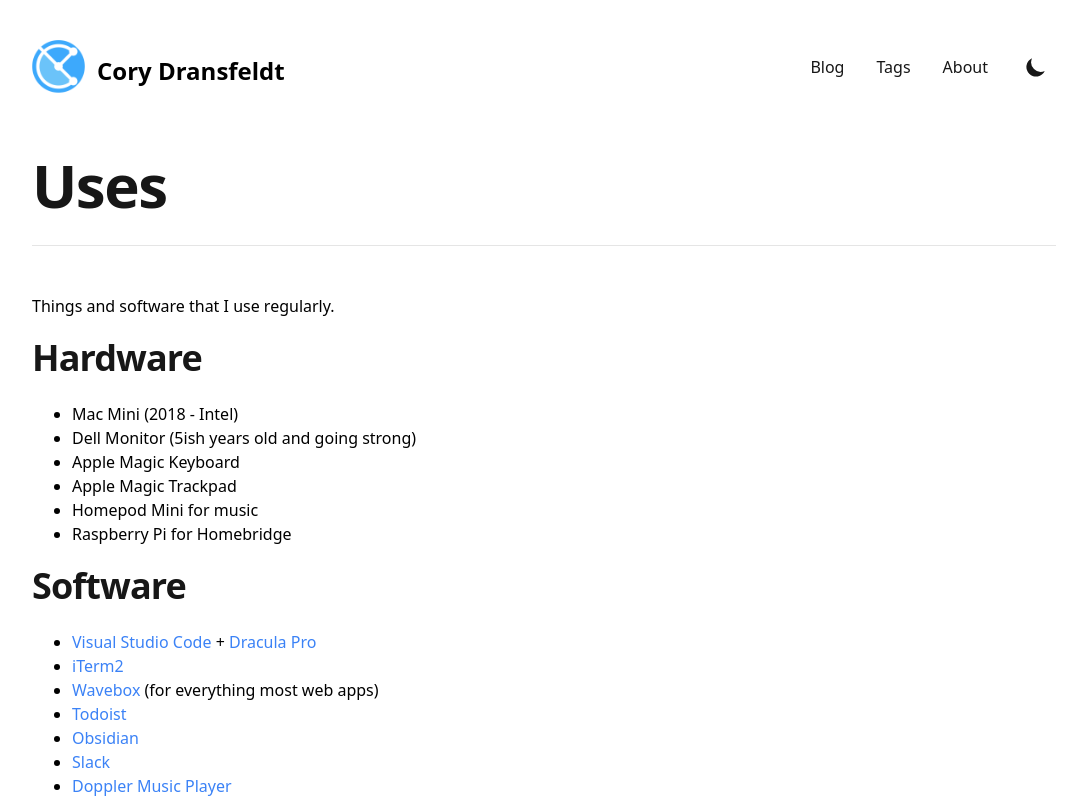
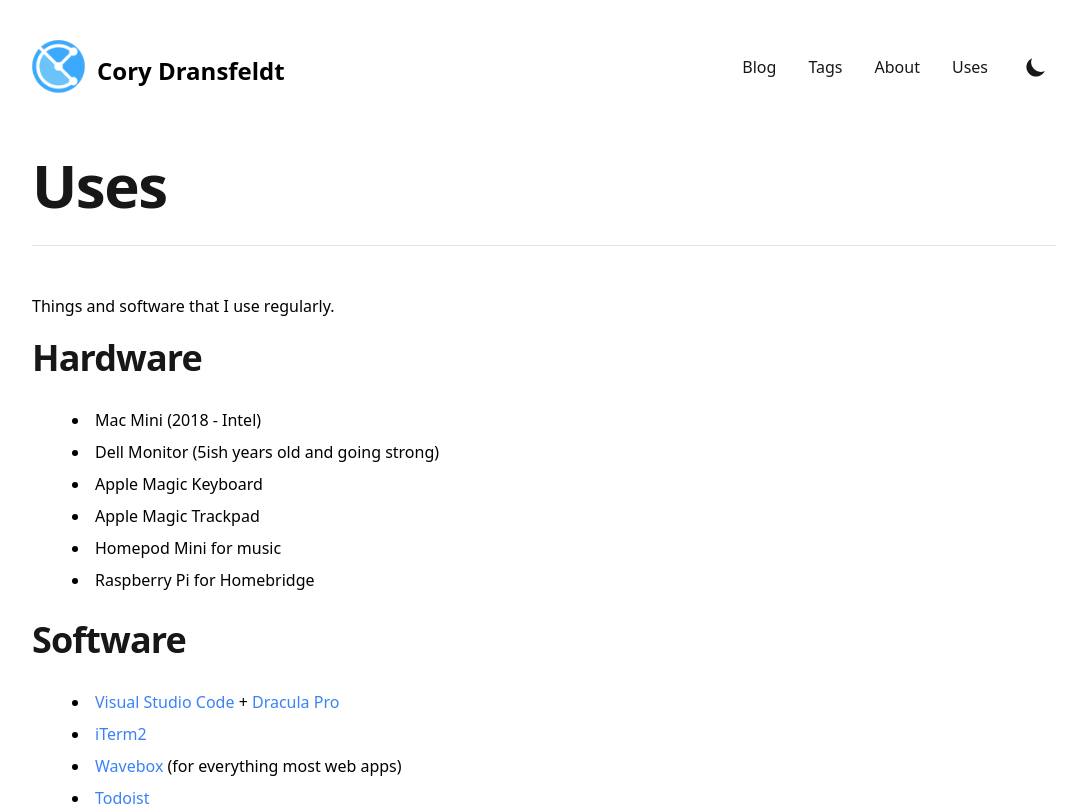
Before and after one commit to cdransf/coryd.dev-next, a Next.js app: page /uses in a window 1280 px wide. Shown: the top 806 px of the page, without its empty margins (96-1171 px from the left). Built offline with nearby package versions, Linux system fonts and the light colour scheme.

Commit message:
add rss; style fixes + updates

```diff
--- a/components/Footer.tsx
+++ b/components/Footer.tsx
@@ -10,6 +10,7 @@ export default function Footer() {
                     <SocialIcon kind="mail" href={`mailto:${siteMetadata.email}`} size={6} />
                     <SocialIcon kind="github" href={siteMetadata.github} size={6} />
                     <SocialIcon kind="twitter" href={siteMetadata.twitter} size={6} />
+                    <SocialIcon kind="rss" href={siteMetadata.rss} size={6} />
                     <SocialIcon kind="lastfm" href={siteMetadata.lastfm} size={6} />
                     <SocialIcon kind="trakt" href={siteMetadata.trakt} size={6} />
                     <SocialIcon kind="oku" href={siteMetadata.oku} size={6} />
--- a/components/social-icons/index.tsx
+++ b/components/social-icons/index.tsx
@@ -1,6 +1,7 @@
 import Mail from './mail.svg'
 import Github from './github.svg'
 import Twitter from './twitter.svg'
+import Rss from './rss.svg'
 import Lastfm from './lastfm.svg'
 import Pocket from './pocket.svg'
 import Trakt from './trakt.svg'
@@ -10,6 +11,7 @@ const components = {
     mail: Mail,
     github: Github,
     twitter: Twitter,
+    rss: Rss,
     lastfm: Lastfm,
     trakt: Trakt,
     oku: Oku,
--- a/data/headerNavLinks.ts
+++ b/data/headerNavLinks.ts
@@ -2,6 +2,7 @@ const headerNavLinks = [
     { href: '/blog', title: 'Blog' },
     { href: '/tags', title: 'Tags' },
     { href: '/about', title: 'About' },
+    { href: '/uses', title: 'Uses' },
 ]
 
 export default headerNavLinks
--- a/data/siteMetadata.js
+++ b/data/siteMetadata.js
@@ -14,6 +14,7 @@ const siteMetadata = {
     email: 'cory.dransfeldt@gmail.com',
     github: 'https://github.com/cdransf',
     twitter: 'https://twitter.com/cdransf',
+    rss: '/feed.xml',
     lastfm: 'https://www.last.fm/user/cdme_',
     trakt: 'https://trakt.tv/users/cdransf',
     pocket: 'https://getpocket.com/@cdransf',
--- a/layouts/AuthorLayout.tsx
+++ b/layouts/AuthorLayout.tsx
@@ -18,6 +18,7 @@ export default function AuthorLayout({ children, frontMatter }: Props) {
         email,
         github,
         twitter,
+        rss,
         lastfm,
         trakt,
         oku,
@@ -51,6 +52,7 @@ export default function AuthorLayout({ children, frontMatter }: Props) {
                             <SocialIcon kind="mail" href={`mailto:${email}`} />
                             <SocialIcon kind="github" href={github} />
                             <SocialIcon kind="twitter" href={twitter} />
+                            <SocialIcon kind="rss" href={rss} />
                             <SocialIcon kind="lastfm" href={lastfm} />
                             <SocialIcon kind="trakt" href={trakt} />
                             <SocialIcon kind="oku" href={oku} />
--- a/pages/uses.tsx
+++ b/pages/uses.tsx
@@ -19,19 +19,21 @@ export default function Projects() {
                     <h3 className="pt-3 pb-4 text-xl font-extrabold leading-9 tracking-tight text-gray-900 dark:text-gray-100 sm:text-2xl sm:leading-10 md:text-4xl md:leading-14">
                         Hardware
                     </h3>
-                    <ul className="list-disc pl-10">
-                        <li>Mac Mini (2018 - Intel)</li>
-                        <li>Dell Monitor (5ish years old and going strong)</li>
-                        <li>Apple Magic Keyboard</li>
-                        <li>Apple Magic Trackpad</li>
-                        <li>Homepod Mini for music</li>
-                        <li>Raspberry Pi for Homebridge</li>
+                    <ul className="list-inside list-disc pl-10">
+                        <li className="mt-1.5 mb-2">Mac Mini (2018 - Intel)</li>
+                        <li className="mt-1.5 mb-2">
+                            Dell Monitor (5ish years old and going strong)
+                        </li>
+                        <li className="mt-1.5 mb-2">Apple Magic Keyboard</li>
+                        <li className="mt-1.5 mb-2">Apple Magic Trackpad</li>
+                        <li className="mt-1.5 mb-2">Homepod Mini for music</li>
+                        <li className="mt-1.5 mb-2">Raspberry Pi for Homebridge</li>
                     </ul>
                     <h3 className="pt-3 pb-4 text-xl font-extrabold leading-9 tracking-tight text-gray-900 dark:text-gray-100 sm:text-2xl sm:leading-10 md:text-4xl md:leading-14">
                         Software
                     </h3>
-                    <ul className="list-disc pl-10">
-                        <li>
+                    <ul className="list-inside list-disc pl-10">
+                        <li className="mt-1.5 mb-2">
                             <a
                                 className="text-primary-500 hover:text-primary-600 dark:hover:text-primary-400"
                                 href="http://code.visualstudio.com"
@@ -50,7 +52,7 @@ export default function Projects() {
                                 Dracula Pro
                             </a>
                         </li>
-                        <li>
+                        <li className="mt-1.5 mb-2">
                             <a
                                 className="text-primary-500 hover:text-primary-600 dark:hover:text-primary-400"
                                 href="https://iterm2.com"
@@ -60,7 +62,7 @@ export default function Projects() {
                                 iTerm2
                             </a>
                         </li>
-                        <li>
+                        <li className="mt-1.5 mb-2">
                             <a
                                 className="text-primary-500 hover:text-primary-600 dark:hover:text-primary-400"
                                 href="https://wavebox.io"
@@ -71,7 +73,7 @@ export default function Projects() {
                             </a>{' '}
                             (for everything most web apps)
                         </li>
-                        <li>
+                        <li className="mt-1.5 mb-2">
                             <a
                                 className="text-primary-500 hover:text-primary-600 dark:hover:text-primary-400"
                                 href="https://todoist.com"
@@ -81,7 +83,7 @@ export default function Projects() {
                                 Todoist
                             </a>
                         </li>
-                        <li>
+                        <li className="mt-1.5 mb-2">
                             <a
                                 className="text-primary-500 hover:text-primary-600 dark:hover:text-primary-400"
                                 href="https://obsidian.md"
@@ -91,7 +93,7 @@ export default function Projects() {
                                 Obsidian
                             </a>
                         </li>
-                        <li>
+                        <li className="mt-1.5 mb-2">
                             <a
                                 className="text-primary-500 hover:text-primary-600 dark:hover:text-primary-400"
                                 href="http://slack.com"
@@ -101,7 +103,7 @@ export default function Projects() {
                                 Slack
                             </a>
                         </li>
-                        <li>
+                        <li className="mt-1.5 mb-2">
                             <a
                                 className="text-primary-500 hover:text-primary-600 dark:hover:text-primary-400"
                                 href="https://brushedtype.co/doppler/"
--- a/types/AuthorFrontMatter.ts
+++ b/types/AuthorFrontMatter.ts
@@ -7,6 +7,7 @@ export type AuthorFrontMatter = {
     email: string
     github: string
     twitter: string
+    rss: string
     lastfm: string
     trakt: string
     oku: string
```
Also changed, not shown: data/authors/default.md (+1 -0 lines), components/social-icons/rss.svg (added).
